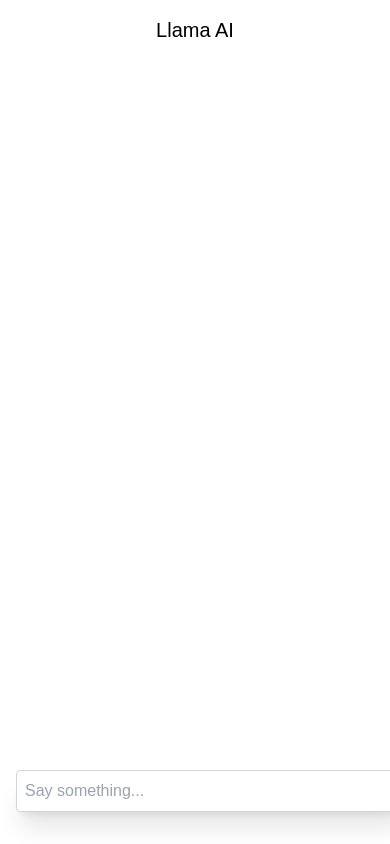
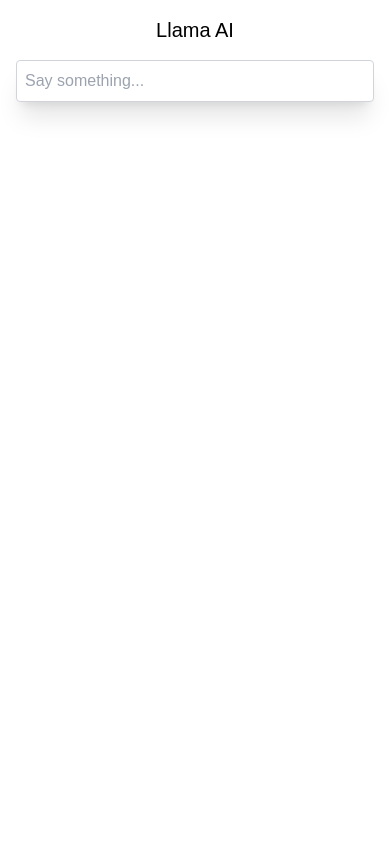
Before and after one commit to irvanshandika/ChatAja, a Next.js app: page / in a window 390 px wide. Built offline with nearby package versions, Linux system fonts and the light colour scheme; a web font is replaced by a local one.

Commit message:
Fix responsive UI

```diff
--- a/src/components/chat.tsx
+++ b/src/components/chat.tsx
@@ -11,18 +11,18 @@
       <header className="text-center">
         <h1 className="text-xl">Llama AI</h1>
       </header>
-      <div className="flex flex-col justify-between w-full max-w-md mx-auto stretch">
+      <div className="flex flex-col justify-between w-full max-w-md mx-auto">
         <div className="flex-grow overflow-y-auto">
           {messages.map((m) => (
             <div key={m.id} className="whitespace-pre-wrap flex gap-x-2">
               {m.role === "user" ? (
                 <>
-                  <UserIcon className="w-6 h-6 inline-block" />
+                  <UserIcon className="w-6 h-6 inline-block flex-shrink-0" />
                   <span>:</span>
                 </>
               ) : (
                 <>
-                  <MetaIcon className="w-6 h-6 inline-block" />
+                  <MetaIcon className="w-6 h-6 inline-block flex-shrink-0" />
                   <span>:</span>
                 </>
               )}
@@ -30,8 +30,13 @@
             </div>
           ))}
         </div>
-        <form onSubmit={handleSubmit}>
-          <input className="fixed bottom-0 w-full max-w-md p-2 mb-8 border border-gray-300 rounded shadow-xl" value={input} placeholder="Say something..." onChange={handleInputChange} />
+        <form onSubmit={handleSubmit} className="mt-4">
+          <input
+            className="w-full p-2 border border-gray-300 rounded shadow-xl"
+            value={input}
+            placeholder="Say something..."
+            onChange={handleInputChange}
+          />
         </form>
       </div>
     </div>
```
